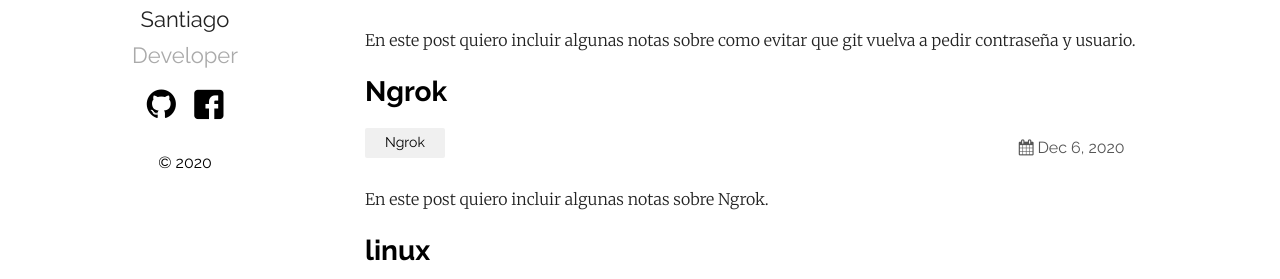
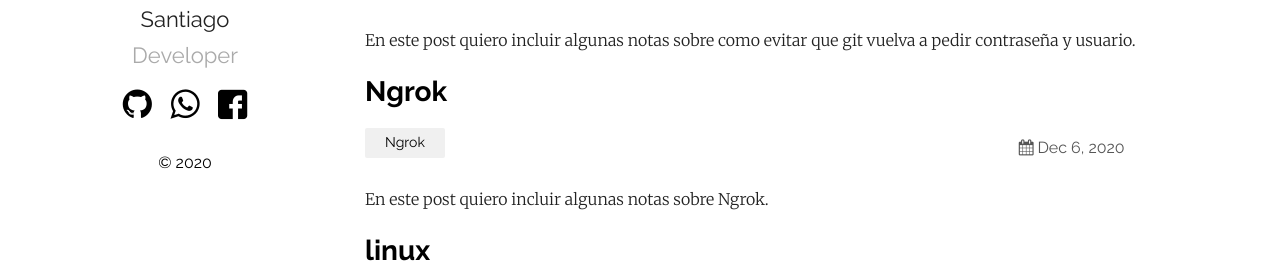
Before and after one commit to santiago500/santiago500.github.io, a Jekyll site: the page built from index.md, in a window 1280 px wide. Shown: the part 370-649 px from the top of the page. Built offline with Jekyll 4.4.1, drawn with Linux system fonts in a browser that asks for light colours.

Commit message:
update default.html

```diff
--- a/_layouts/default.html
+++ b/_layouts/default.html
@@ -13,7 +13,7 @@
                 {%- if site.plainwhite.social_links.github -%}
 				<a href="https://github.com/{{ site.plainwhite.social_links.github }}"><li><i class="icon-github-circled"></i></li></a>
                 {%- endif -%}
-                {%- if site.plainwhite.social_links.whatsApp -%}
+                {%- if site.plainwhite.social_links.whatsapp -%}
 				<a href="https://wa.me/{{ site.plainwhite.social_links.whatsapp }}"><li><i class="icon-whatsapp"></i></li></a>
                 {%- endif -%}
                  {%- if site.plainwhite.social_links.facebook -%}
```
